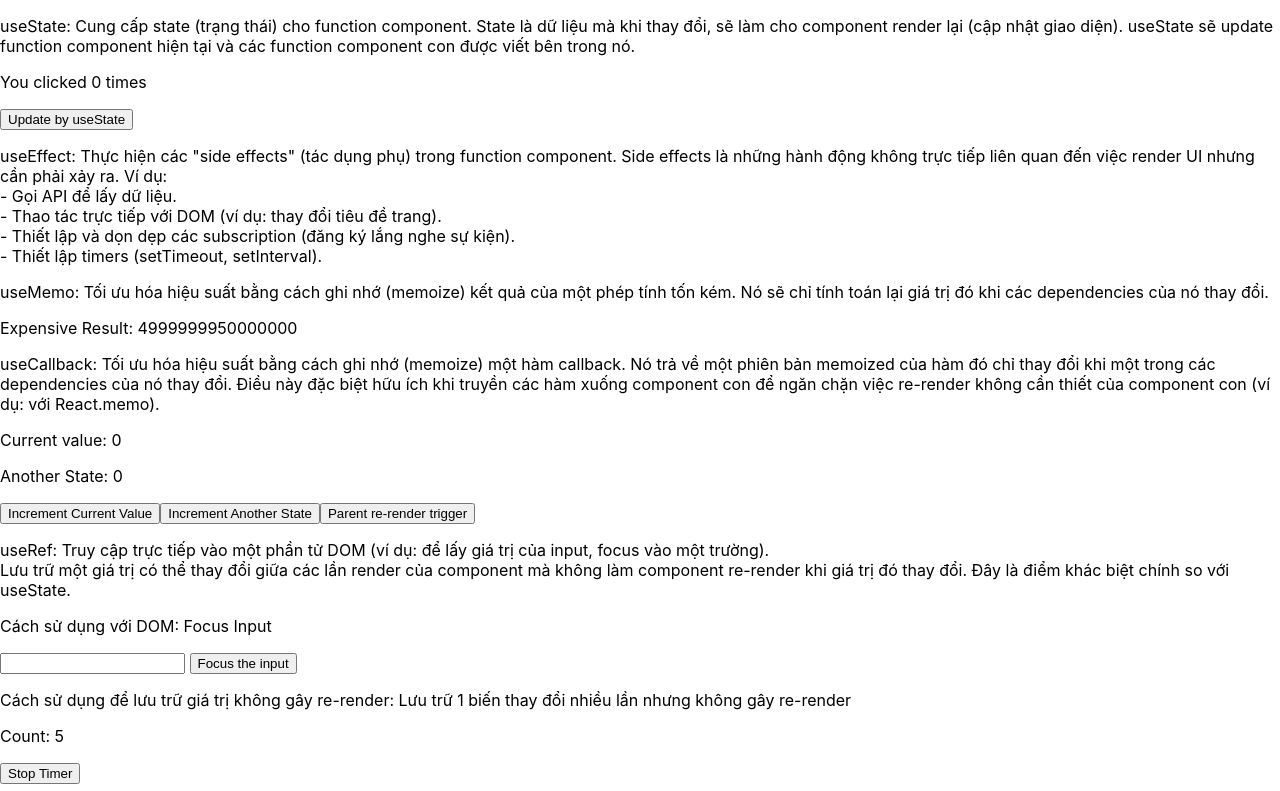
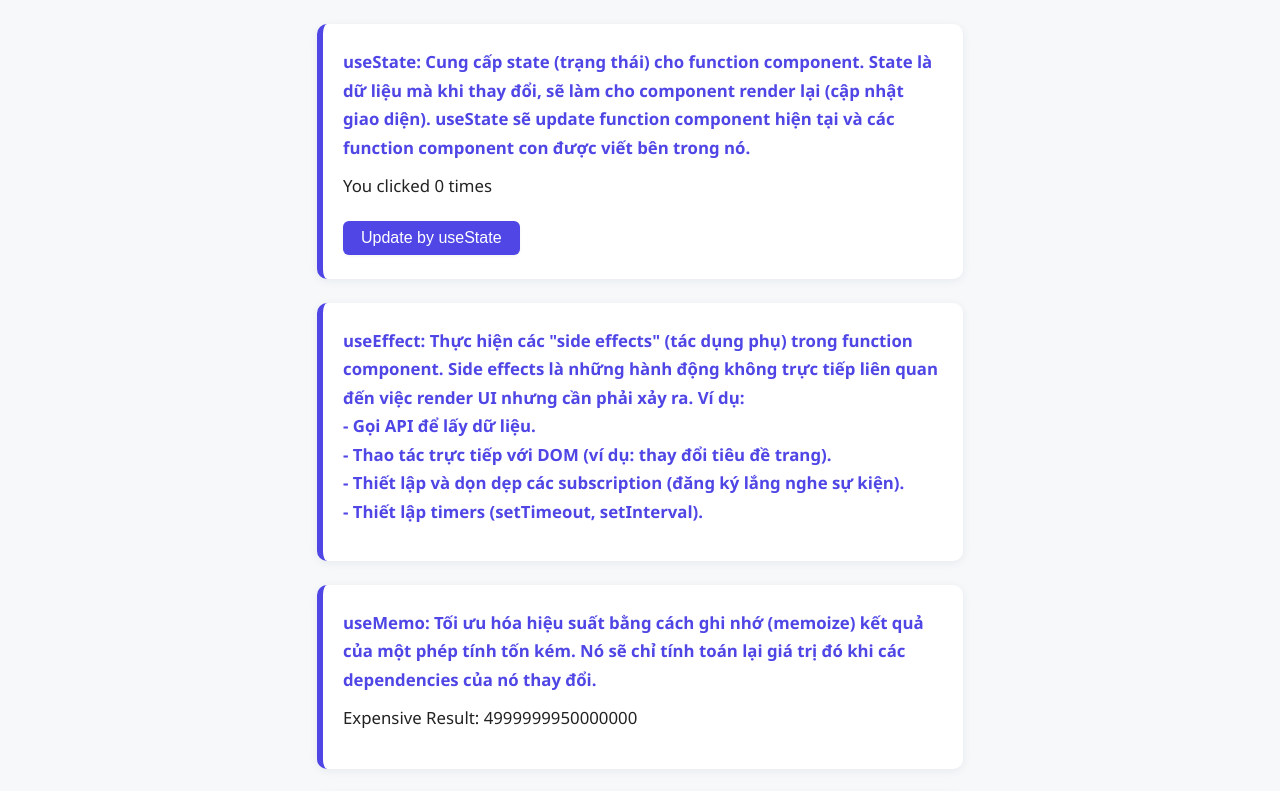
Before and after one commit to NMD572/learning-react-app, a React (Create React App) app: page / in a window 1280 px wide. Shown: the top 791 px of the page. Built offline with nearby package versions, Linux system fonts and the light colour scheme.

Commit message:
[DangNM] init css for learning website

```diff
--- a/src/App.css
+++ b/src/App.css
@@ -1,3 +1,12 @@
+/* General layout */
+body {
+  background: #f6f8fa;
+  font-family: 'Segoe UI', Arial, sans-serif;
+  color: #222;
+  margin: 0;
+  padding: 0;
+}
+
 .App {
   text-align: center;
 }
@@ -36,3 +45,83 @@
     transform: rotate(360deg);
   }
 }
+
+.spilit-hook-function {
+  background: #fff;
+  border-radius: 10px;
+  box-shadow: 0 2px 8px rgba(60, 72, 88, 0.08);
+  margin: 24px auto;
+  max-width: 600px;
+  padding: 24px 20px;
+  border-left: 6px solid #4f46e5;
+  transition: box-shadow 0.2s;
+}
+
+.spilit-hook-function:hover {
+  box-shadow: 0 4px 16px rgba(60, 72, 88, 0.15);
+}
+
+.spilit-hook-function p {
+  margin: 0 0 12px 0;
+  line-height: 1.7;
+  font-size: 1.05rem;
+}
+
+.spilit-hook-function > p:first-child {
+  font-weight: 600;
+  color: #4f46e5;
+  margin-bottom: 10px;
+}
+
+button {
+  background: #4f46e5;
+  color: #fff;
+  border: none;
+  border-radius: 6px;
+  padding: 8px 18px;
+  margin: 8px 8px 0 0;
+  font-size: 1rem;
+  cursor: pointer;
+  transition: background 0.18s;
+  box-shadow: 0 1px 3px rgba(60, 72, 88, 0.07);
+}
+
+button:hover,
+button:focus {
+  background: #3730a3;
+  outline: none;
+}
+
+input[type="text"] {
+  border: 1px solid #cbd5e1;
+  border-radius: 5px;
+  padding: 7px 12px;
+  font-size: 1rem;
+  margin-right: 10px;
+  margin-bottom: 8px;
+  transition: border 0.18s;
+}
+
+input[type="text"]:focus {
+  border: 1.5px solid #4f46e5;
+  outline: none;
+}
+
+.ExpensiveCalculation {
+  color: #2563eb;
+  font-weight: 500;
+  margin-top: 8px;
+}
+
+@media (max-width: 700px) {
+  .spilit-hook-function {
+    max-width: 98vw;
+    padding: 16px 6vw;
+    font-size: 0.98rem;
+  }
+  button {
+    width: 100%;
+    margin: 8px 0 0 0;
+    font-size: 0.98rem;
+  }
+}
```
